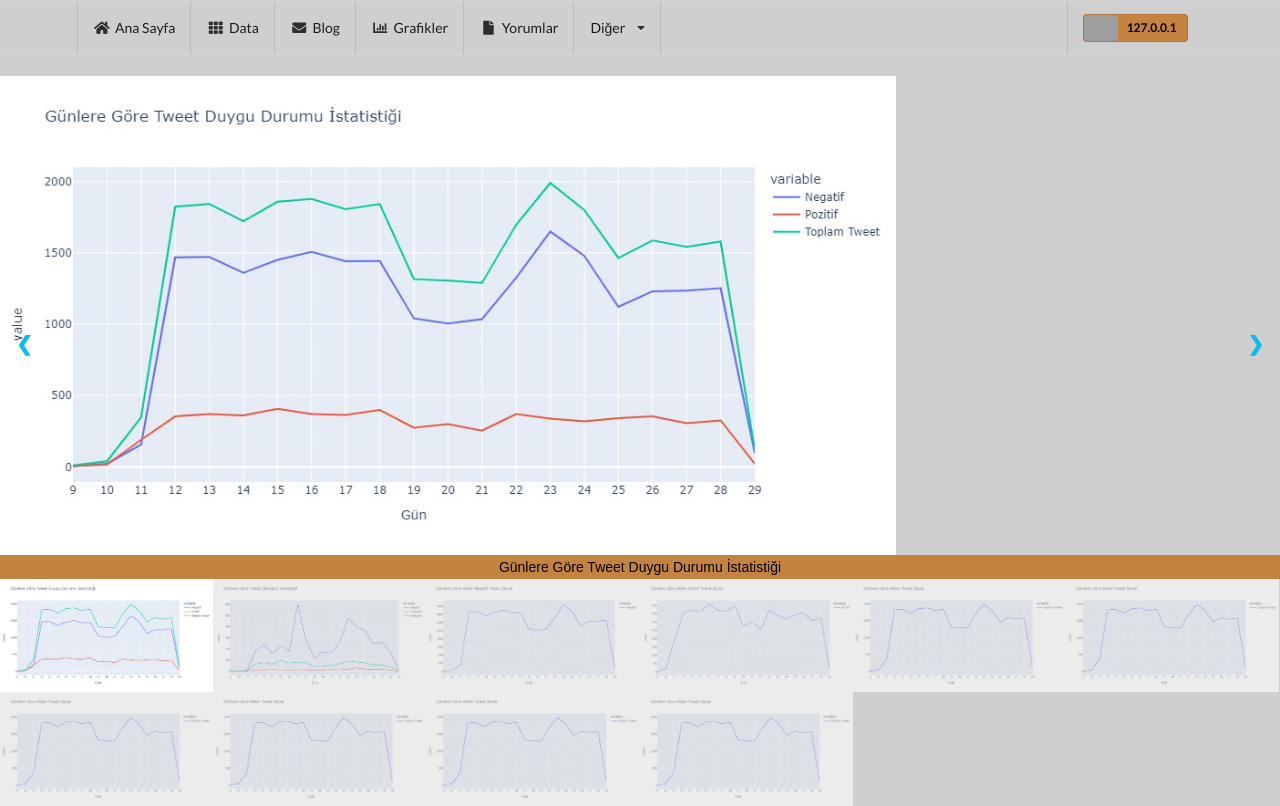
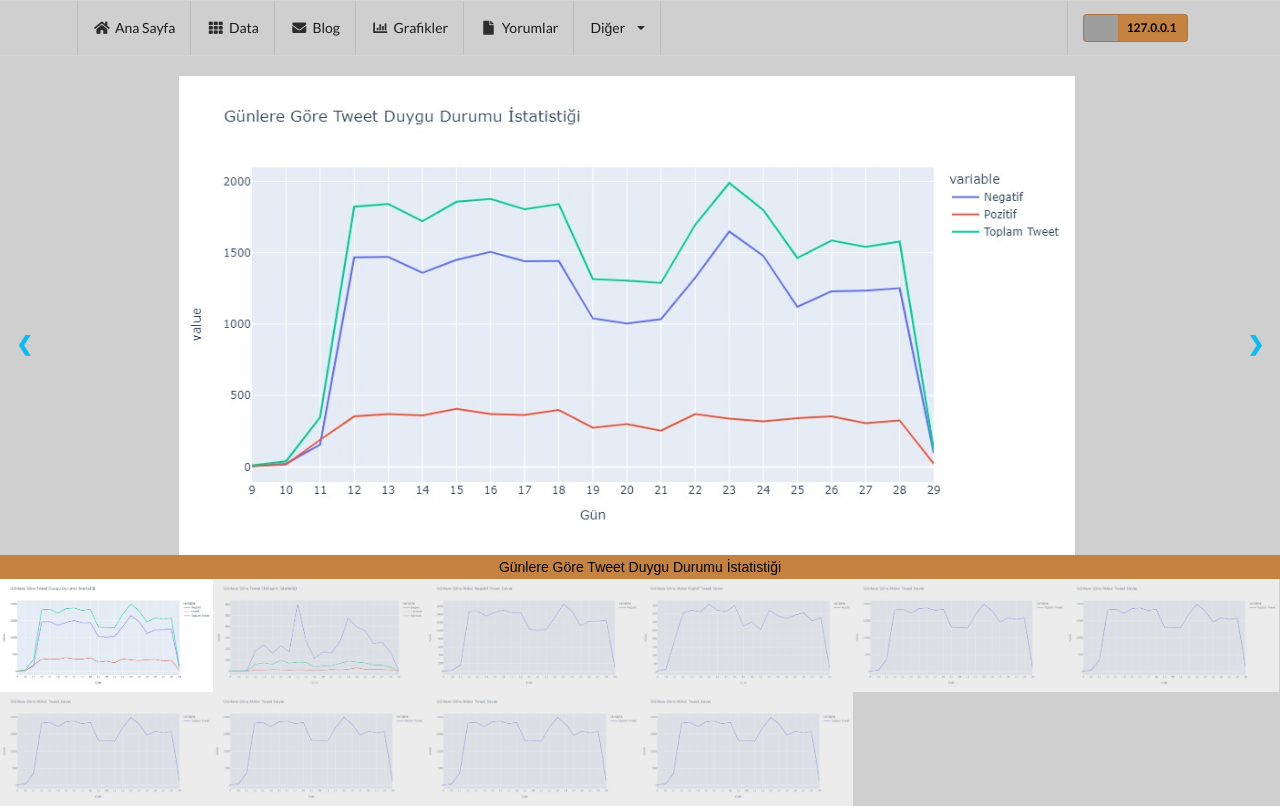
Before and after one commit to Covid19Analysis/WebSite, a Django app: page /grafik/ in a window 1280 px wide. Run offline with Django 4.2, Linux system fonts and the light colour scheme; some libraries are stand-ins or nearby versions; grey boxes are pictures that could not be loaded.

Commit message:
garifkler ortalandı

```diff
--- a/templates/grafik.html
+++ b/templates/grafik.html
@@ -23,11 +23,14 @@ img {
 /* Position the image container (needed to position the left and right arrows) */
 .container {
   position: relative;
+
+
 }
 
 /* Hide the images by default */
 .mySlides {
   display: none;
+
 }
 
 /* Add a pointer when hovering over the thumbnail images */
@@ -115,47 +118,47 @@ img {
     <!-- Full-width images with number text -->
     <div class="mySlides">
       <div class="numbertext"></div>
-        <img src="{% static 'images/1.jpeg' %}" style="width: 70%">
+        <img src="{% static 'images/1.jpeg' %}" style="width: 70%; margin-left: 14%">
     </div>
 
     <div class="mySlides">
       <div class="numbertext"></div>
-        <img src="{% static 'images/2.jpeg' %}" style="width:70%">
+        <img src="{% static 'images/2.jpeg' %}" style="width:70%; margin-left: 14% ">
     </div>
 
     <div class="mySlides">
       <div class="numbertext"></div>
-        <img src="{% static 'images/3.jpeg' %}" style="width:70%">
+        <img src="{% static 'images/3.jpeg' %}" style="width:70%; margin-left: 14%;">
     </div>
 
     <div class="mySlides">
       <div class="numbertext"></div>
-        <img src="{% static 'images/4.jpeg' %}" style="width:70%">
+        <img src="{% static 'images/4.jpeg' %}" style="width:70%; margin-left: 14%;">
     </div>
 
     <div class="mySlides">
       <div class="numbertext"></div>
-        <img src="{% static 'images/5.jpeg' %}" style="width:70%">
+        <img src="{% static 'images/5.jpeg' %}" style="width:70%; margin-left: 14%;">
     </div>
     <div class="mySlides">
         <div class="numbertext"></div>
-          <img src="{% static 'images/5.jpeg' %}" style="width:70%">
+          <img src="{% static 'images/5.jpeg' %}" style="width:70%; margin-left: 14%;">
       </div>
       <div class="mySlides">
         <div class="numbertext"></div>
-          <img src="{% static 'images/5.jpeg' %}" style="width:70%">
+          <img src="{% static 'images/5.jpeg' %}" style="width:70%; margin-left: 14%;">
       </div>
       <div class="mySlides">
         <div class="numbertext"></div>
-          <img src="{% static 'images/5.jpeg' %}" style="width:70%">
+          <img src="{% static 'images/5.jpeg' %}" style="width:70%; margin-left: 14%;">
       </div>
       <div class="mySlides">
         <div class="numbertext"></div>
-          <img src="{% static 'images/5.jpeg' %}" style="width:70%">
+          <img src="{% static 'images/5.jpeg' %}" style="width:70%; margin-left: 14%;">
       </div>
       <div class="mySlides">
         <div class="numbertext"></div>
-          <img src="{% static 'images/5.jpeg' %}" style="width:70%">
+          <img src="{% static 'images/5.jpeg' %}" style="width:70%; margin-left: 14%;">
       </div>
 
 
```
